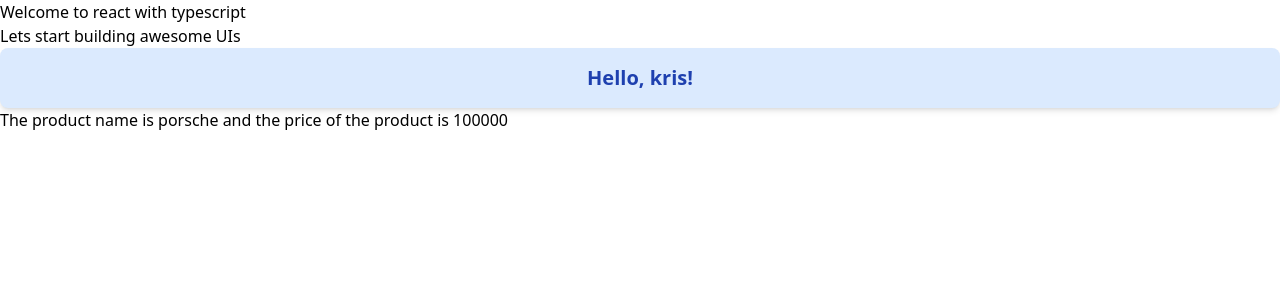
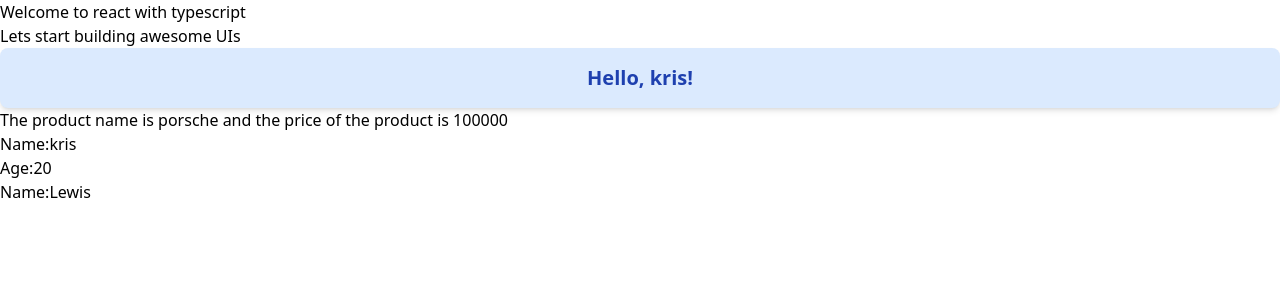
Before and after one commit to kriskris-27/React-TS, a React (Create React App) app: page / in a window 1280 px wide. Shown: the top 300 px of the page. Built offline with nearby package versions, Linux system fonts and the light colour scheme.

Commit message:
conditional rendering

```diff
--- a/src/App.tsx
+++ b/src/App.tsx
@@ -2,6 +2,7 @@ import React from 'react'
 import WelcomeMessage from './components/WelcomeMessage'
 import Greeting from './components/Greeting'
 import ProductCard from './components/ProductCard'
+import UserProfile from './components/UserProfile'
 
 const App = () => {
   return (
@@ -9,7 +10,9 @@ const App = () => {
     <WelcomeMessage/>
     <Greeting name="kris"/>
     <ProductCard productName='porsche' price='100000'/>
-    </>
+    <UserProfile username="kris" age={20} />
+    <UserProfile username="Lewis"/>
+     </>
   )
 }
 
--- /dev/null
+++ b/src/components/UserProfile.tsx
@@ -0,0 +1,15 @@
+
+interface UserData{
+    username:string;
+    age?:number;
+}
+
+const UserProfile = ({username,age}:UserData)=>{
+return (
+    <>
+    <p>Name:{username}</p>
+    {age && <p>Age:{age}</p>}
+    </>
+)
+}
+export default UserProfile;
```
